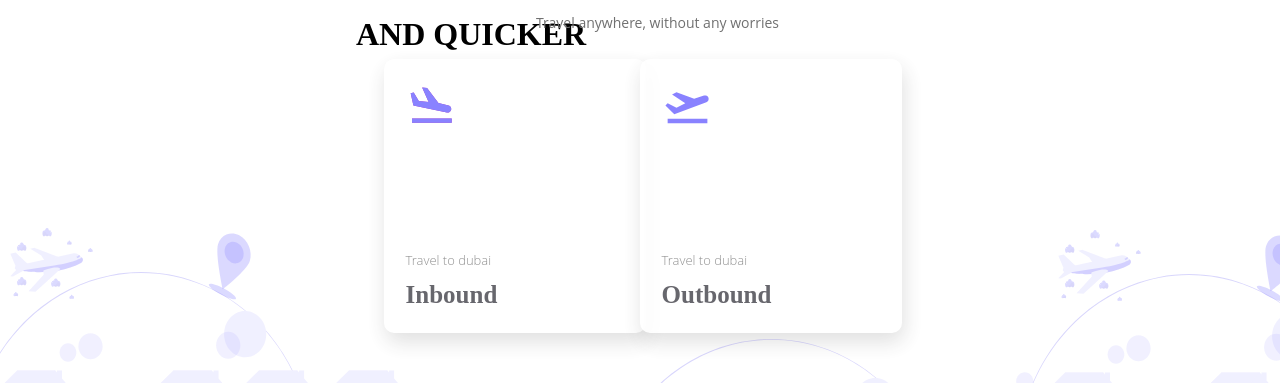
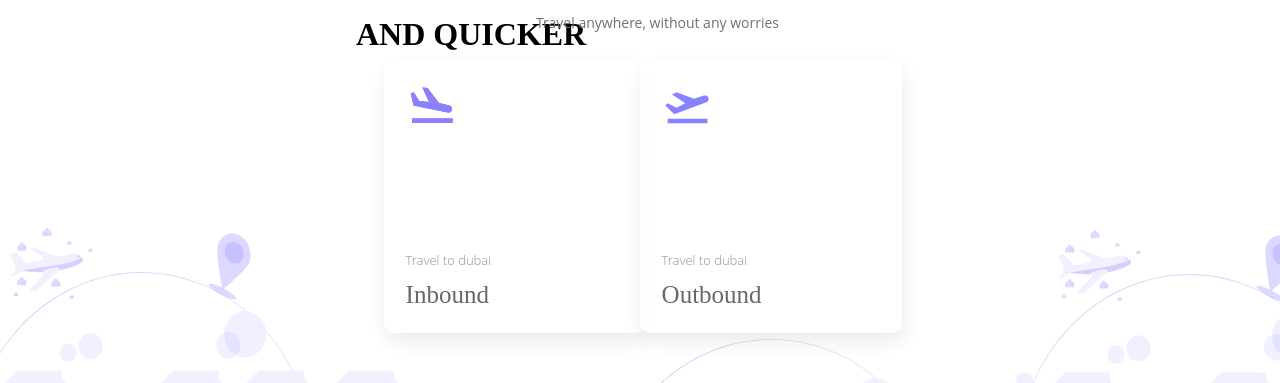
Before and after one commit to SivaramanJ/React-projects, a React (Create React App) app: page / in a window 1280 px wide. Shown: the part 261-644 px from the top of the page. Built offline with nearby package versions, Linux system fonts and the light colour scheme.

Commit message:
Insurance body change

```diff
--- a/src/App.css
+++ b/src/App.css
@@ -102,6 +102,11 @@ ul > li  a {
   cursor: pointer;
 }
 
+.insuranceCard:hover {
+  box-shadow: 0 8px 16px 0 rgba(117,117,117,0.15);
+
+  border-radius: 10px;
+}
 .insuranceCard div {
   position: absolute;
   left: 0%;
@@ -111,11 +116,13 @@ ul > li  a {
 
   background: #FFFFFF;
   opacity: 0.8;
-  box-shadow: 2px 9px 21px rgba(0, 0, 0, 0.16);
+  box-shadow: 2px 9px 21px rgba(0, 0, 0, 0.1);
   backdrop-filter: blur(3px);
   border-radius: 10px;
 }
-
+.insuranceCard:hover .type {
+   font-weight: bolder;
+}
 .insuranceCard .type {
   position: absolute;
   left: 8.25%;
@@ -124,7 +131,7 @@ ul > li  a {
   bottom: 15%;
   font-family: Oswald;
   font-style: normal;
-  font-weight: 600;
+  font-weight: 500;
   font-size: 25px;
   line-height: 37px;
   color: #424149;
--- a/src/Components/Header.js
+++ b/src/Components/Header.js
@@ -2,7 +2,6 @@
 import React from "react";
 import MenubarData from './MenubarData';
 import { Link } from 'react-router-dom';
-
 
 const Header = () => {
 
--- a/src/Components/InsuranceCard.js
+++ b/src/Components/InsuranceCard.js
@@ -1,6 +1,7 @@
 import React from "react";
 import Inboundlogo from "../../public/Inboundlogo.svg"
 import Outboundlogo from "../../public/outbountlogo.svg"
+import { Link } from "react-router-dom"
 
 const InsuranceCard = (props) => {
 
@@ -14,11 +15,14 @@ const InsuranceCard = (props) => {
 
         return (
             <div className ={props.className} style={styles}>
-                <div>
-                    <p className="subText">Travel to dubai</p>
-                    {props.type === 'Inbound' ? <img class="typeLogo" src={Inboundlogo} alt=" " ></img> : <img class="typeLogo" src={Outboundlogo} alt=" " ></img> }
-                    <p className="type">{props.type}</p>
-                </div>
+                <Link to='/plans' >
+                    <div>
+                        <p className="subText">Travel to dubai</p>
+                        {props.type === 'Inbound' ? <img className="typeLogo" src={Inboundlogo} alt=" " ></img> : <img className="typeLogo" src={Outboundlogo} alt=" " ></img> }
+                        <p className="type">{props.type}</p>
+
+                    </div>
+                </Link>
             </div>
         )
 
--- a/src/Home.js
+++ b/src/Home.js
@@ -8,7 +8,7 @@ const Home = () => {
         <div className="main">
           <Header className="headerClass" />
           <InsuranceBody />
-          <div class="illustration1"></div>
+          <div className="illustration1"></div>
         </div>
       );
 }
```
